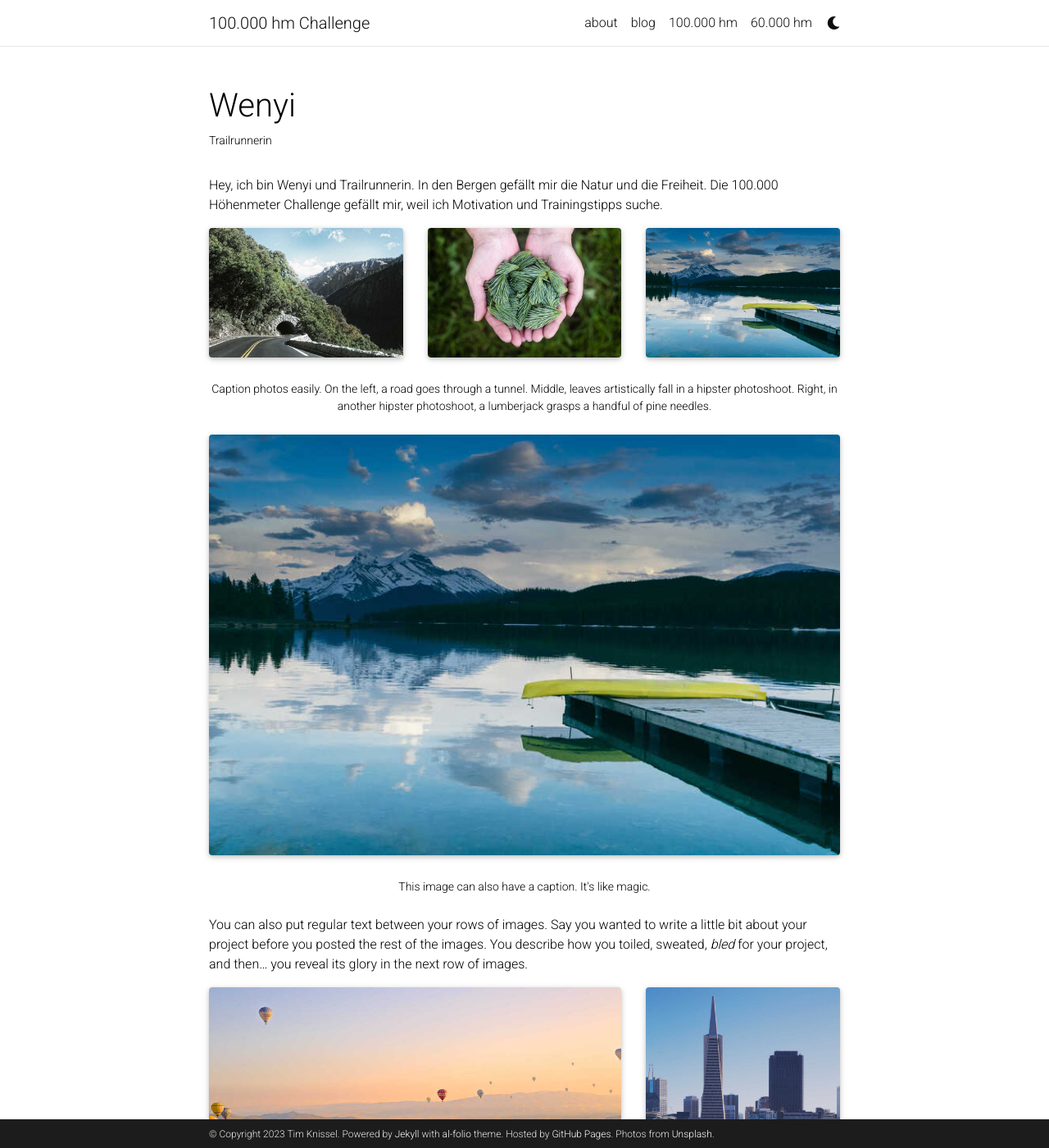
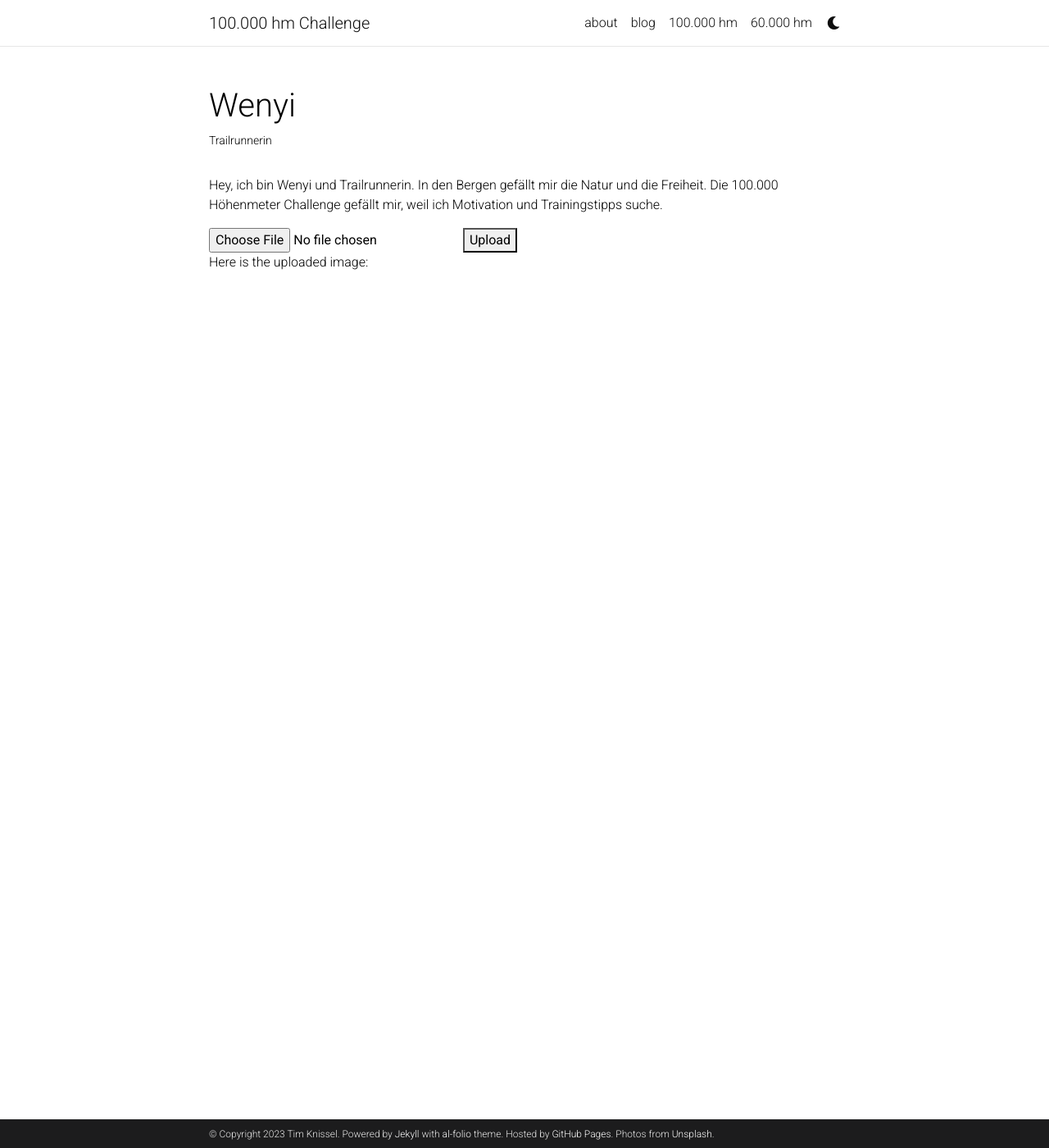
Before and after one commit to Hoehenmeter-Challenge/Hoehenmeter-Challenge.github.io, a Jekyll site: the page built from _projects/2_project.md, in a window 1280 px wide and 1400 px high. Shown: the whole window at 82% size. Built offline with Jekyll 4.4.1, drawn with Linux system fonts in a browser that asks for light colours; full-size pictures stand in for the smaller copies a plugin makes; comment, search, counter and statistics services are not loaded; a style sheet for code colours, icons or effects is not loaded; some of the changed text lies outside the part shown.

Commit message:
wenyi image

```diff
--- a/_projects/2_project.md
+++ b/_projects/2_project.md
@@ -10,42 +10,36 @@ category: work
 Hey, ich bin Wenyi und Trailrunnerin. In den Bergen gefällt mir die Natur und die Freiheit. Die 100.000 Höhenmeter Challenge gefällt mir, weil ich Motivation und Trainingstipps suche.
 
 
-<div class="row">
-    <div class="col-sm mt-3 mt-md-0">
-        {% include figure.html path="assets/img/1.jpg" title="example image" class="img-fluid rounded z-depth-1" %}
-    </div>
-    <div class="col-sm mt-3 mt-md-0">
-        {% include figure.html path="assets/img/3.jpg" title="example image" class="img-fluid rounded z-depth-1" %}
-    </div>
-    <div class="col-sm mt-3 mt-md-0">
-        {% include figure.html path="assets/img/5.jpg" title="example image" class="img-fluid rounded z-depth-1" %}
-    </div>
-</div>
-<div class="caption">
-    Caption photos easily. On the left, a road goes through a tunnel. Middle, leaves artistically fall in a hipster photoshoot. Right, in another hipster photoshoot, a lumberjack grasps a handful of pine needles.
-</div>
-<div class="row">
-    <div class="col-sm mt-3 mt-md-0">
-        {% include figure.html path="assets/img/5.jpg" title="example image" class="img-fluid rounded z-depth-1" %}
-    </div>
-</div>
-<div class="caption">
-    This image can also have a caption. It's like magic.
+<form id="image-upload-form">
+  <input type="file" id="image-upload-input">
+  <button type="submit">Upload</button>
+</form>
+
+<div>
+    Here is the uploaded image:
+    <img id="uploaded-image">
 </div>
 
-You can also put regular text between your rows of images.
-Say you wanted to write a little bit about your project before you posted the rest of the images.
-You describe how you toiled, sweated, *bled* for your project, and then... you reveal its glory in the next row of images.
+<script>
+  const form = document.querySelector('#image-upload-form');
+  const input = document.querySelector('#image-upload-input');
+  const img = document.querySelector('#uploaded-image');
 
+  form.addEventListener('submit', async (e) => {
+    e.preventDefault();
+    const file = input.files[0];
+    const formData = new FormData();
+    formData.append('image', file);
 
-<div class="row justify-content-sm-center">
-    <div class="col-sm-8 mt-3 mt-md-0">
-        {% include figure.html path="assets/img/6.jpg" title="example image" class="img-fluid rounded z-depth-1" %}
-    </div>
-    <div class="col-sm-4 mt-3 mt-md-0">
-        {% include figure.html path="assets/img/11.jpg" title="example image" class="img-fluid rounded z-depth-1" %}
-    </div>
-</div>
-<div class="caption">
-    You can also have artistically styled 2/3 + 1/3 images, like these.
-</div>
+    try {
+      const res = await fetch('/upload', {
+        method: 'POST',
+        body: formData,
+      });
+      const { imageUrl } = await res.json();
+      img.src = imageUrl;
+    } catch (err) {
+      console.error(err);
+    }
+  });
+</script>
```
